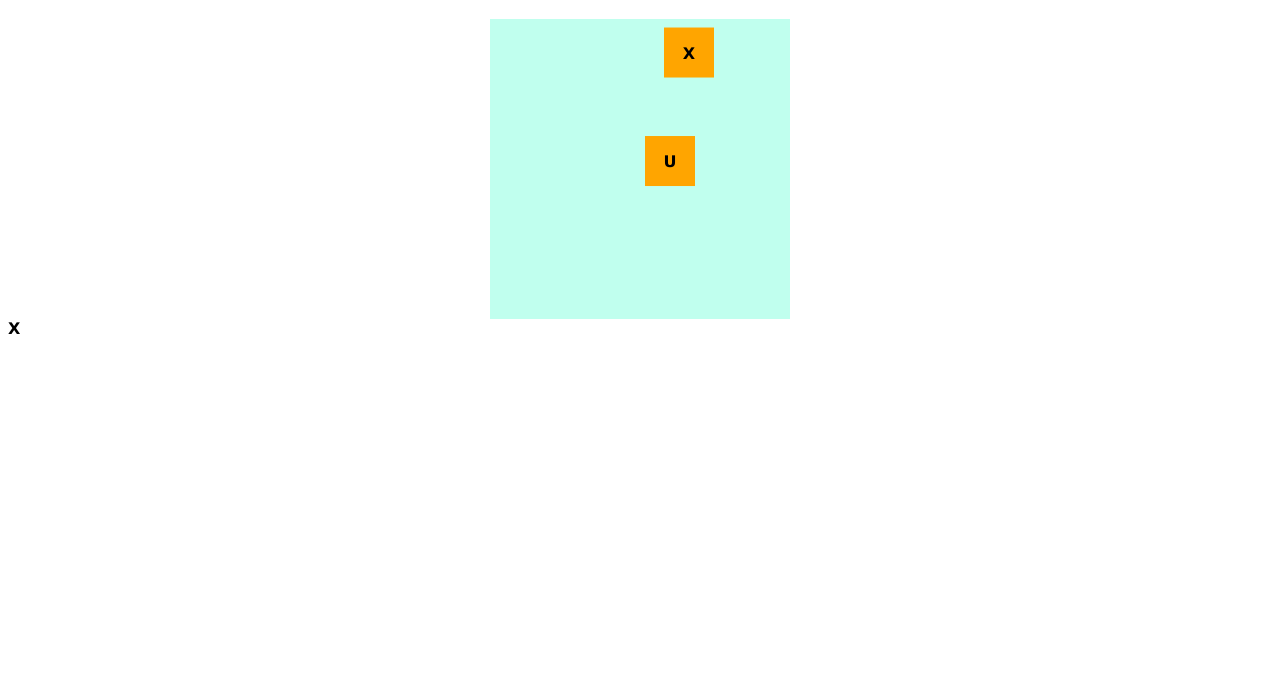
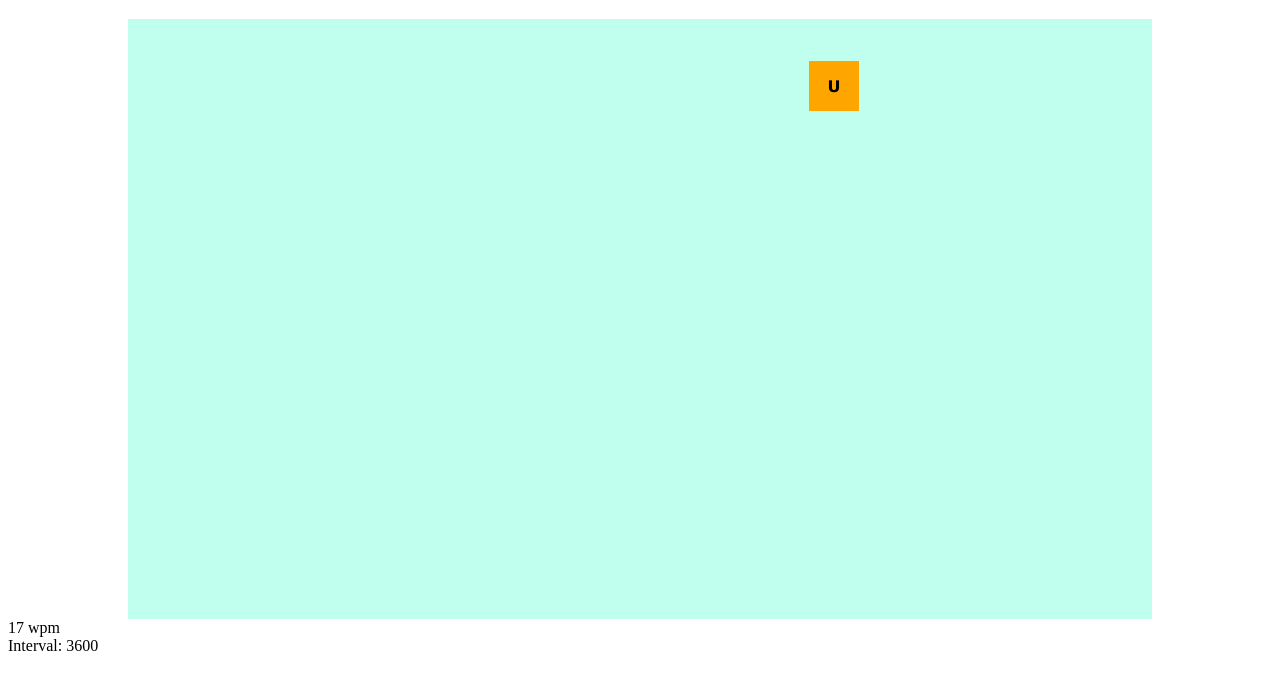
Before and after one commit to beenotung/type-game, a website built with Vite: page index.html in a window 1280 px wide. Shown: the part 61-750 px from the top of the page. Built offline with nearby package versions, Linux system fonts and the light colour scheme.

Commit message:
- display interval and wpm on screen; - added auto mode; - support resize; - lock rocket target when launch;

```diff
--- a/index.html
+++ b/index.html
@@ -13,6 +13,10 @@
       display: flex;
       justify-content: center;
     }
+
+    #draft {
+      opacity: 0
+    }
   </style>
 </head>
 <body>
@@ -20,7 +24,12 @@
 <div class="game-container">
   <canvas id="game"></canvas>
 </div>
-<span id="word"></span>
+<span id="wpm"></span> wpm
+<br>
+Interval: <span id="interval"></span>
+<div id="draft">
+  <span id="word"></span>
+</div>
 <script type="module" src="/src/index.js"></script>
 </body>
 </html>
--- a/src/index.ts
+++ b/src/index.ts
@@ -4,17 +4,21 @@ import { calcDistanceSquare } from './math'
 import { Shape } from './types'
 import { getWordSize } from './word'
 
+const intervalSpan = document.querySelector('#interval') as HTMLSpanElement
+const wpmSpan = document.querySelector('#wpm') as HTMLSpanElement
+paintInterval()
+
 const canvas = document.querySelector('canvas#game') as HTMLCanvasElement
 canvas.width = config.width
 canvas.height = config.height
-const W = canvas.width
-const H = canvas.height
-const ctx = canvas.getContext('2d')!
+let ctx = canvas.getContext('2d')!
 ctx.font = 'bold 16px verdana, sans-serif'
 
 let lastTime = Date.now()
 let dt: number
 let lastSpawnBallTime = Date.now()
+
+const center = newBall('')
 
 let balls = [newBall('T')]
 let rockets = [newRocket('T')]
@@ -25,8 +29,13 @@ function tick() {
   lastTime = now
 
   if (now - lastSpawnBallTime > config.spawnBallInterval) {
-    balls.push(newBall(randomWord()))
     lastSpawnBallTime = now
+    const word = randomWord()
+    const ball = newBall(word)
+    balls.push(ball)
+    if (!'auto') {
+      rockets.push(newRocket(word))
+    }
   }
 
   balls.forEach(moveBall)
@@ -41,25 +50,37 @@ function moveBall(ball: typeof balls[number]) {
   ball.y += dt * config.ballSpeed
 }
 
-function moveRocket(rocket: typeof rockets[number]) {
-  if (rocket.die) {
-    return
-  }
+function findRocketTarget(rocket: typeof rockets[number]) {
   const target = balls
-    .filter(ball => ball.word === rocket.word)
+    .filter(ball => !ball.targetBy && ball.word === rocket.word)
     .map(ball => {
       const distanceSquare = calcDistanceSquare(ball, rocket)
       return { ball, distanceSquare }
     })
     .sort((a, b) => a.distanceSquare - b.distanceSquare)[0]
-  let targetX: number
-  let targetY: number
-  if (!target) {
-    targetX = config.width / 2
-    targetY = config.height / 2
+  return target
+}
+
+function moveRocket(rocket: typeof rockets[number]) {
+  if (rocket.die) {
+    return
+  }
+  let target: Shape = center
+  let distanceSquare: number
+  if (rocket.target) {
+    target = rocket.target
   } else {
-    const ball = target.ball
-    if (target.distanceSquare < 1) {
+    const rocketTarget = findRocketTarget(rocket)
+    if (rocketTarget) {
+      target = rocket.target = rocketTarget.ball
+      target.targetBy = rocket
+      distanceSquare = rocketTarget.distanceSquare
+    }
+  }
+  distanceSquare = distanceSquare! || calcDistanceSquare(rocket, target)
+  if (target !== center) {
+    const ball = target
+    if (distanceSquare < 1) {
       ball.die = true
       ball.color = config.dieColor
       rocket.die = true
@@ -67,14 +88,13 @@ function moveRocket(rocket: typeof rockets[number]) {
       setTimeout(() => {
         balls = balls.filter(x => x !== ball)
       }, config.deadLatency)
-      config.spawnBallInterval *= 0.9
+      config.spawnBallInterval = Math.ceil(config.spawnBallInterval * 0.9)
+      paintInterval()
       return
     }
-    targetX = ball.x
-    targetY = ball.y
   }
-  let dx = rocket.x - targetX
-  let dy = rocket.y - targetY
+  let dx = rocket.x - target.x
+  let dy = rocket.y - target.y
   dx = config.rocketSpeed * Math.sign(dx)
   dy = config.rocketSpeed * Math.sign(dy)
   rocket.x -= dt * dx
@@ -86,7 +106,7 @@ function paint() {
 
   // background
   ctx.fillStyle = '#c0ffee'
-  ctx.fillRect(0, 0, W, H)
+  ctx.fillRect(0, 0, config.width, config.height)
 
   const deadBalls = balls.filter(ball => ball.die)
   const liveBalls = balls.filter(ball => !ball.die)
@@ -101,6 +121,11 @@ function paint() {
   rockets.forEach(paintWord)
 
   requestAnimationFrame(paint)
+}
+
+function paintInterval() {
+  intervalSpan.textContent = config.spawnBallInterval + ''
+  wpmSpan.textContent = Math.round((1000 / config.spawnBallInterval) * 60) + ''
 }
 
 function paintShape(shape: Shape) {
@@ -123,7 +148,23 @@ function paintWord(shape: Shape) {
 
 window.addEventListener('keypress', ev => {
   const word = ev.key.toUpperCase()
-  const rocket = newRocket(word)
-  rockets.push(rocket)
+  rockets.push(newRocket(word))
 })
+
+function resize() {
+  config.width = window.innerWidth * 0.8
+  config.height = window.innerHeight * 0.75
+
+  canvas.width = config.width
+  canvas.height = config.height
+  ctx = canvas.getContext('2d')!
+  ctx.font = 'bold 16px verdana, sans-serif'
+
+  center.x = config.width / 2
+  center.y = config.height / 2
+}
+
+resize()
+window.addEventListener('resize', resize)
+
 requestAnimationFrame(paint)
--- a/src/types.ts
+++ b/src/types.ts
@@ -5,4 +5,6 @@ export type Shape = {
   size: number
   word: string
   die?: boolean
+  target?: Shape
+  targetBy?: Shape
 }
```
